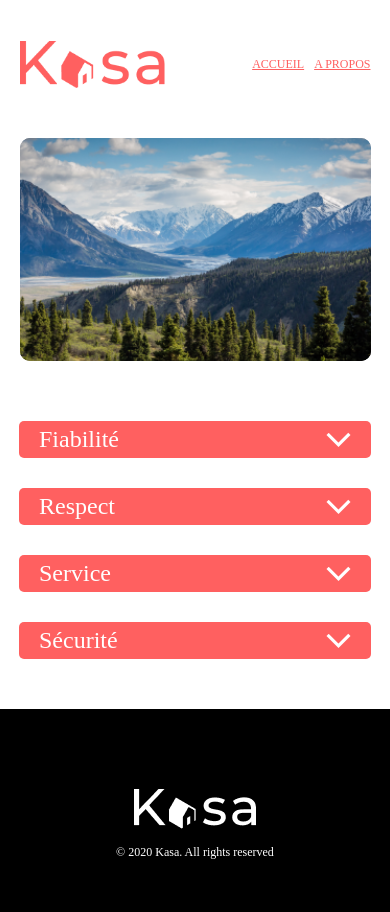
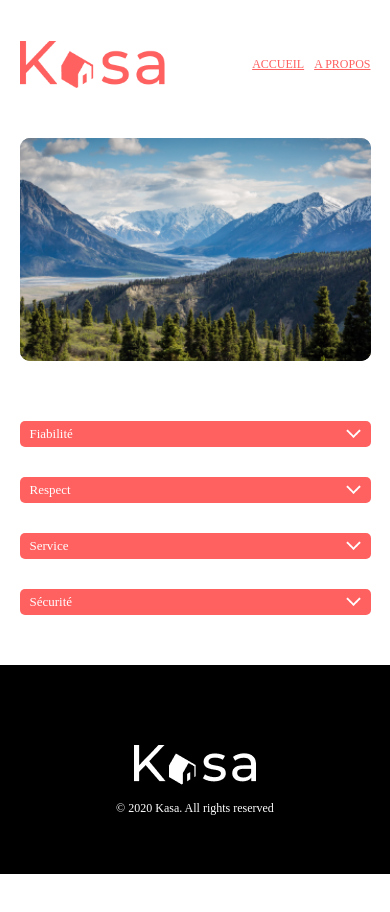
Before and after one commit to Jerome-Fromantin/JeromeFromantin_11_04012022, a React (Create React App) app: page /apropos in a window 390 px wide. Shown: the top 912 px of the page. After the commit the page ends 874 px from the top, so only its background shows below. Built offline with nearby package versions, Linux system fonts and the light colour scheme.

Commit message:
Finition de l'apparence mobile de la page << A propos >>

```diff
--- a/src/pages/apropos.js
+++ b/src/pages/apropos.js
@@ -43,51 +43,53 @@ function Apropos() {
             </div>
             <div className="divs_apropos">
                 <div className="titre_apropos" onClick={openClose1}>
-                    <span>Fiabilité</span>
-                    <span>
-                        <span id="arrowA1" className="downarrow"><img src={down_arrow} alt="Flèche vers le bas"/></span>
-                        <span id="arrowA2" className="uparrow"><img src={up_arrow} alt="Flèche vers le haut"/></span>
+                    <span className="titre_nom">Fiabilité</span>
+                    <span className="titre_fleches">
+                        <span id="arrowA1" className="downarrow"><img src={down_arrow} className="arrowImg" alt="Flèche vers le bas"/></span>
+                        <span id="arrowA2" className="uparrow"><img src={up_arrow} className="arrowImg" alt="Flèche vers le haut"/></span>
                     </span>
                 </div>
                 <div id="texteA" className="texte_apropos">
-                    Les annonces postées sur Kasa garantissent une fiabilité totale. Les photos sont conformes
-                    aux logements, et toutes les informations sont régulièrement vérifiées par nos équipes.
+                    <p className="text_content">Les annonces postées sur Kasa garantissent une fiabilité totale.
+                    Les photos sont conformes aux logements, et toutes les informations sont régulièrement vérifiées
+                    par nos équipes.</p>
                 </div>
                 <div className="titre_apropos" onClick={openClose2}>
-                    <span>Respect</span>
-                    <span>
-                        <span id="arrowB1" className="downarrow"><img src={down_arrow} alt="Flèche vers le bas"/></span>
-                        <span id="arrowB2" className="uparrow"><img src={up_arrow} alt="Flèche vers le haut"/></span>
+                    <span className="titre_nom">Respect</span>
+                    <span className="titre_fleches">
+                        <span id="arrowB1" className="downarrow"><img src={down_arrow} className="arrowImg" alt="Flèche vers le bas"/></span>
+                        <span id="arrowB2" className="uparrow"><img src={up_arrow} className="arrowImg" alt="Flèche vers le haut"/></span>
                     </span>
                 </div>
                 <div id="texteB" className="texte_apropos">
-                    La bienveillance fait partie des valeurs fondatrices de Kasa. Tout comportement
-                    discriminatoire ou de perturbation du voisinage entraînera une exclusion de notre plateforme.
+                    <p className="text_content">La bienveillance fait partie des valeurs fondatrices de Kasa. Tout
+                    comportement discriminatoire ou de perturbation du voisinage entraînera une exclusion de notre
+                    plateforme.</p>
                 </div>
                 <div className="titre_apropos" onClick={openClose3}>
-                    <span>Service</span>
-                    <span>
-                        <span id="arrowC1" className="downarrow"><img src={down_arrow} alt="Flèche vers le bas"/></span>
-                        <span id="arrowC2" className="uparrow"><img src={up_arrow} alt="Flèche vers le haut"/></span>
+                    <span className="titre_nom">Service</span>
+                    <span className="titre_fleches">
+                        <span id="arrowC1" className="downarrow"><img src={down_arrow} className="arrowImg" alt="Flèche vers le bas"/></span>
+                        <span id="arrowC2" className="uparrow"><img src={up_arrow} className="arrowImg" alt="Flèche vers le haut"/></span>
                     </span>
                 </div>
                 <div id="texteC" className="texte_apropos">
-                    Nos équipes se tiennent à votre disposition pour vous fournir une expérience parfaite.
-                    N'hésitez pas à nous contacter si vous avez la moindre question.
+                    <p className="text_content">Nos équipes se tiennent à votre disposition pour vous fournir une
+                    expérience parfaite. N'hésitez pas à nous contacter si vous avez la moindre question.</p>
                 </div>
                 <div className="titre_apropos" onClick={openClose4}>
-                    <span>Sécurité</span>
-                    <span>
-                        <span id="arrowD1" className="downarrow"><img src={down_arrow} alt="Flèche vers le bas"/></span>
-                        <span id="arrowD2" className="uparrow"><img src={up_arrow} alt="Flèche vers le haut"/></span>
+                    <span className="titre_nom">Sécurité</span>
+                    <span className="titre_fleches">
+                        <span id="arrowD1" className="downarrow"><img src={down_arrow} className="arrowImg" alt="Flèche vers le bas"/></span>
+                        <span id="arrowD2" className="uparrow"><img src={up_arrow} className="arrowImg" alt="Flèche vers le haut"/></span>
                     </span>
                 </div>
                 <div id="texteD" className="texte_apropos">
-                    La sécurité est la priorité de Kasa. Aussi bien pour nos hôtes que pour les voyageurs, chaque
-                    logement correspond aux critères de sécurité établis par nos services. En laissant une note
-                    aussi bien à l'hôte qu'au locataire, cela permet à nos équipes de vérifier que les standards
-                    sont bien respectés. Nous organisons également des ateliers sur la sécurité domestique pour
-                    nos hôtes.
+                    <p className="text_content">La sécurité est la priorité de Kasa. Aussi bien pour nos hôtes que
+                    pour les voyageurs, chaque logement correspond aux critères de sécurité établis par nos services.
+                    En laissant une note aussi bien à l'hôte qu'au locataire, cela permet à nos équipes de vérifier
+                    que les standards sont bien respectés. Nous organisons également des ateliers sur la sécurité
+                    domestique pour nos hôtes.</p>
                 </div>
             </div>
         </div>
--- a/src/styles.css
+++ b/src/styles.css
@@ -177,6 +177,7 @@
 .divs_apropos {
     display: flex;
     flex-direction: column;
+    padding: 0;
     margin: 0 auto 40px auto
 }
 
@@ -184,14 +185,26 @@
     display: flex;
     justify-content: space-between;
     background: #FF6060;
-    width: 983px;
+    width: 1023px;
     color: white;
     font-size: 24px;
     font-weight: 500;
     text-align: left;
-    padding: 5px 20px;
+    padding: 5px 0;
     border-radius: 5px;
     margin: 20px auto 0 auto
+}
+.titre_apropos:hover {
+    cursor: pointer;
+    background: #FF4040
+}
+
+.titre_nom {
+    margin-left: 20px
+}
+
+.titre_fleches {
+    margin-right: 20px
 }
 
 .downarrow_no {
@@ -208,14 +221,14 @@
 
 .texte_apropos {
     background: white;
-    width: 983px;
+    width: 1023px;
     max-height: 0;
     overflow: hidden;
     color: #FF6060;
     font-size: 24px;
     font-weight: 400;
     text-align: left;
-    padding: 5px 20px;
+    padding: 5px 0;
     border-radius: 5px;
     margin: 0 auto;
 
@@ -224,16 +237,20 @@
 
 .texte_apropos_open {
     background: #F7F7F7;
-    width: 983px;
+    width: 1023px;
     max-height: 150px;
     overflow: hidden;
     color: #FF6060;
     font-size: 24px;
     font-weight: 400;
     text-align: left;
-    padding: 5px 20px;
+    padding: 5px 0;
     border-radius: 5px;
     margin: 0 auto
+}
+
+.text_content {
+    margin: 0 20px
 }
 
 /* Règles pour le composant "Page404". */
@@ -285,11 +302,11 @@
 @media (max-width: 1137px) {
     .divs_apropos {
         align-items: center;
-        width: 100%
+        width: 90%
     }
 
     .titre_apropos, .texte_apropos, .texte_apropos_open {
-        width: 80%
+        width: 100%
     }
 
     .titre_apropos {
@@ -402,6 +419,30 @@
         margin: 188px auto 15px auto
     }
 
+    .titre_apropos {
+        font-size: 13px;
+    }
+
+    .titre_nom {
+        margin-left: 10px
+    }
+
+    .titre_fleches {
+        margin-right: 10px
+    }
+
+    .arrowImg {
+        height: 9px
+    }
+
+    .texte_apropos, .texte_apropos_open {
+        font-size: 12px;
+    }
+
+    .text_content {
+        margin: 4px 10px 0 10px
+    }
+
     .layout_footer {
         font-size: 12px;
     }
```
